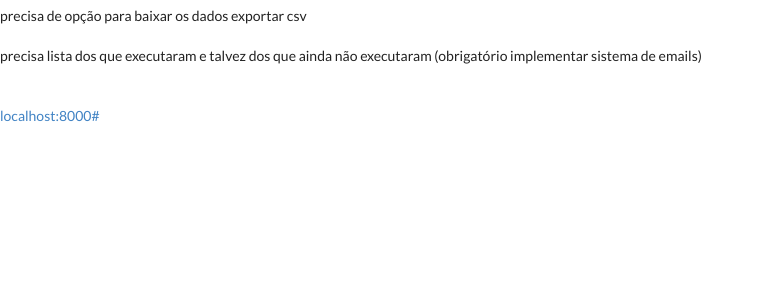
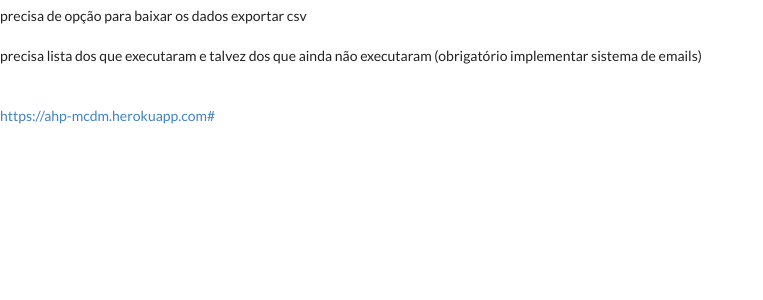
Before and after one commit to martinsgeorgesilva/ahp-mcdm, a Django app: template research/templates/research/research_detail.html in a window 1280 px wide. Shown: the part 319-619 px from the top of the page, without its empty margins (0-763 px from the left). Run offline with Django 3.2, Linux system fonts and the light colour scheme; the template is opened without the code that fills it, so the values that code supplies are empty.

Commit message:
link pesquisa

```diff
--- a/research/templates/research/research_detail.html
+++ b/research/templates/research/research_detail.html
@@ -59,7 +59,7 @@ precisa de opção  para baixar os dados exportar csv <br> <br>
 
 precisa lista dos que executaram e talvez dos que ainda não executaram (obrigatório implementar sistema de emails)  <br> <br>
 <Br>
-<a href="{% url 'research:execution' research.Groups.id %}"> localhost:8000{% url 'research:execution' research.Groups.id %}</a>
+<a href="{% url 'research:execution' research.Groups.id %}"> https://ahp-mcdm.herokuapp.com{% url 'research:execution' research.Groups.id %}</a>
 <Br>
 
 {% endblock %}
```
